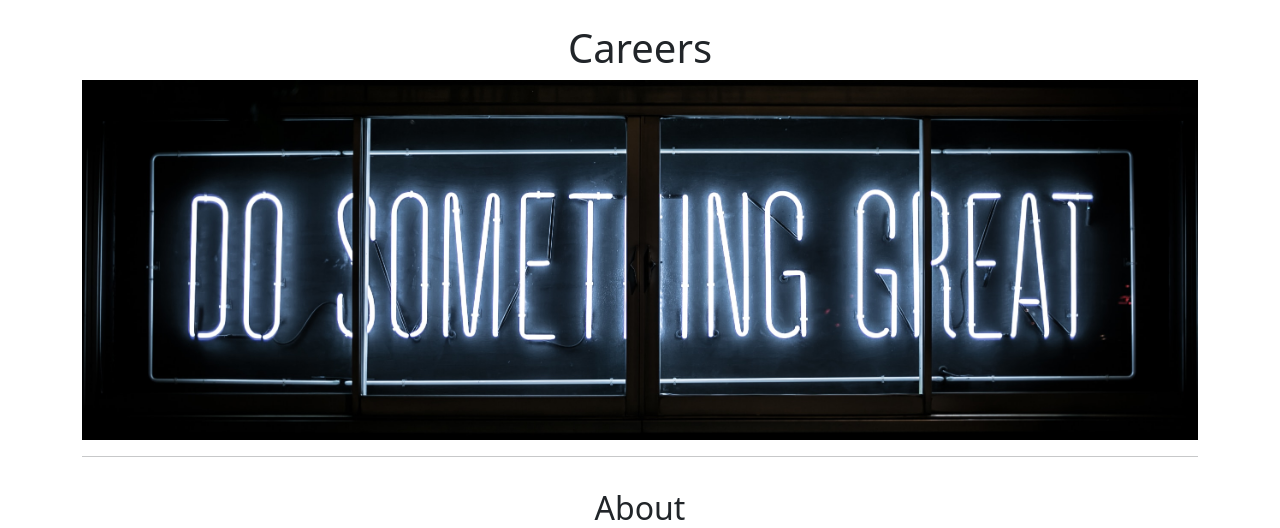
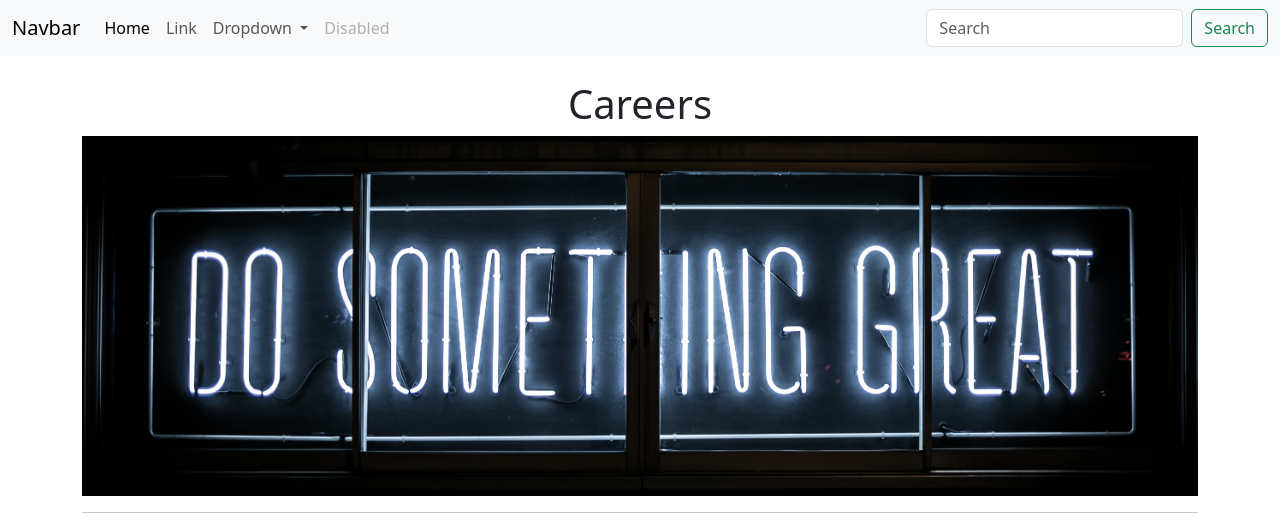
Before and after one commit to taco-greco/flask-website-v2, a Flask app: page / in a window 1280 px wide. Shown: the top 528 px of the page. Run offline with Flask 3, Linux system fonts and the light colour scheme.

Commit message:
added an navbar

```diff
--- a/templates/home.html
+++ b/templates/home.html
@@ -15,6 +15,7 @@
   </style>
 </head>
 <body>
+  {% include 'nav.html' %}
   <div class="container my-4">
   <h1 class="text-center">Careers</h1>
   <img src="/static/banner.jpg" alt="banner" class="img-fluid" id="banner" />
--- /dev/null
+++ b/templates/nav.html
@@ -0,0 +1,36 @@
+<nav class="navbar navbar-expand-lg bg-body-tertiary">
+  <div class="container-fluid">
+    <a class="navbar-brand" href="#">Navbar</a>
+    <button class="navbar-toggler" type="button" data-bs-toggle="collapse" data-bs-target="#navbarSupportedContent" aria-controls="navbarSupportedContent" aria-expanded="false" aria-label="Toggle navigation">
+      <span class="navbar-toggler-icon"></span>
+    </button>
+    <div class="collapse navbar-collapse" id="navbarSupportedContent">
+      <ul class="navbar-nav me-auto mb-2 mb-lg-0">
+        <li class="nav-item">
+          <a class="nav-link active" aria-current="page" href="#">Home</a>
+        </li>
+        <li class="nav-item">
+          <a class="nav-link" href="#">Link</a>
+        </li>
+        <li class="nav-item dropdown">
+          <a class="nav-link dropdown-toggle" href="#" role="button" data-bs-toggle="dropdown" aria-expanded="false">
+            Dropdown
+          </a>
+          <ul class="dropdown-menu">
+            <li><a class="dropdown-item" href="#">Action</a></li>
+            <li><a class="dropdown-item" href="#">Another action</a></li>
+            <li><hr class="dropdown-divider"></li>
+            <li><a class="dropdown-item" href="#">Something else here</a></li>
+          </ul>
+        </li>
+        <li class="nav-item">
+          <a class="nav-link disabled">Disabled</a>
+        </li>
+      </ul>
+      <form class="d-flex" role="search">
+        <input class="form-control me-2" type="search" placeholder="Search" aria-label="Search">
+        <button class="btn btn-outline-success" type="submit">Search</button>
+      </form>
+    </div>
+  </div>
+</nav>
```
